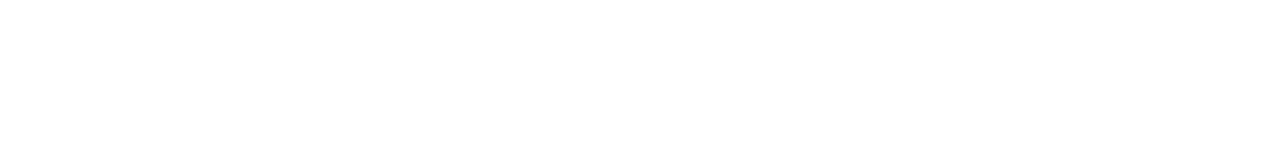
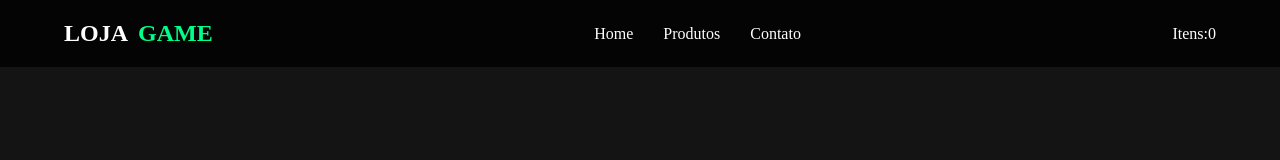
Before and after one commit to MiguelQueiroz0411/Projeto-Loja, a plain HTML site: page index.html in a window 1280 px wide. Drawn offline with Linux system fonts and the light colour scheme.

Commit message:
style: estilizando o css

```diff
--- a/index.html
+++ b/index.html
@@ -3,9 +3,24 @@
 <head>
     <meta charset="UTF-8">
     <meta name="viewport" content="width=device-width, initial-scale=1.0">
+    <!-- CSS EXTERNO -->
+     <link rel="stylesheet" href="./src/css/estilo.css">
     <title>Projeto Loja</title>
 </head>
 <body>
+    <header>
+        <p class="logo">Loja<span>Game</span></p>
+        <nav>
+            <ul>
+                <li><a href="#">Home</a></li>
+                <li><a href="#">Produtos</a></li>
+                <li><a href="#">Contato</a></li>
+            </ul>
+        </nav>
+        <div class="carrinho">
+            <span id="carrinho-item">Itens:0</span>
+        </div>
+    </header>
 
 </body>
 </html>
--- a/src/css/estilo.css
+++ b/src/css/estilo.css
@@ -0,0 +1,51 @@
+/* DEFININDO AS VARIAVEIS GLOBAIS */
+:root{
+    --color-primary:blue;
+    --bg-dark:#141414;
+    --b-card:#555;
+    --text-color:#fff;
+    --bg-rgba:rgba(0,0,0,0.8);
+    --btn-color:#00ff88;
+}
+/* RESET BÁSICO */
+*{
+    margin: 0;
+    padding: 0;
+    box-sizing: borde-box;
+}
+body{
+    background: var(--bg-dark);
+    color: var(--text-color);
+}
+header{
+    display: flex;
+    justify-content: space-between;
+    align-items: center;
+    padding: 20px 5%;
+    background: var(--bg-rgba);
+}
+.logo{
+    font-size: 1.5rem;
+    font-weight: 700;
+    text-transform: uppercase;
+}
+.logo span{
+    color: var(--btn-color);
+    padding: 10px;
+}
+nav ul{
+    display:flex;
+    list-style: none;
+}
+nav ul li{
+    padding:0 15px;
+}
+nav ul li a{
+    color: var(--text-color);
+    text-decoration: none;
+}
+nav ul li a:hover{
+    color: var(--btn-color);
+    color: var(--btn-color);
+    text-transform: uppercase;
+}
```
